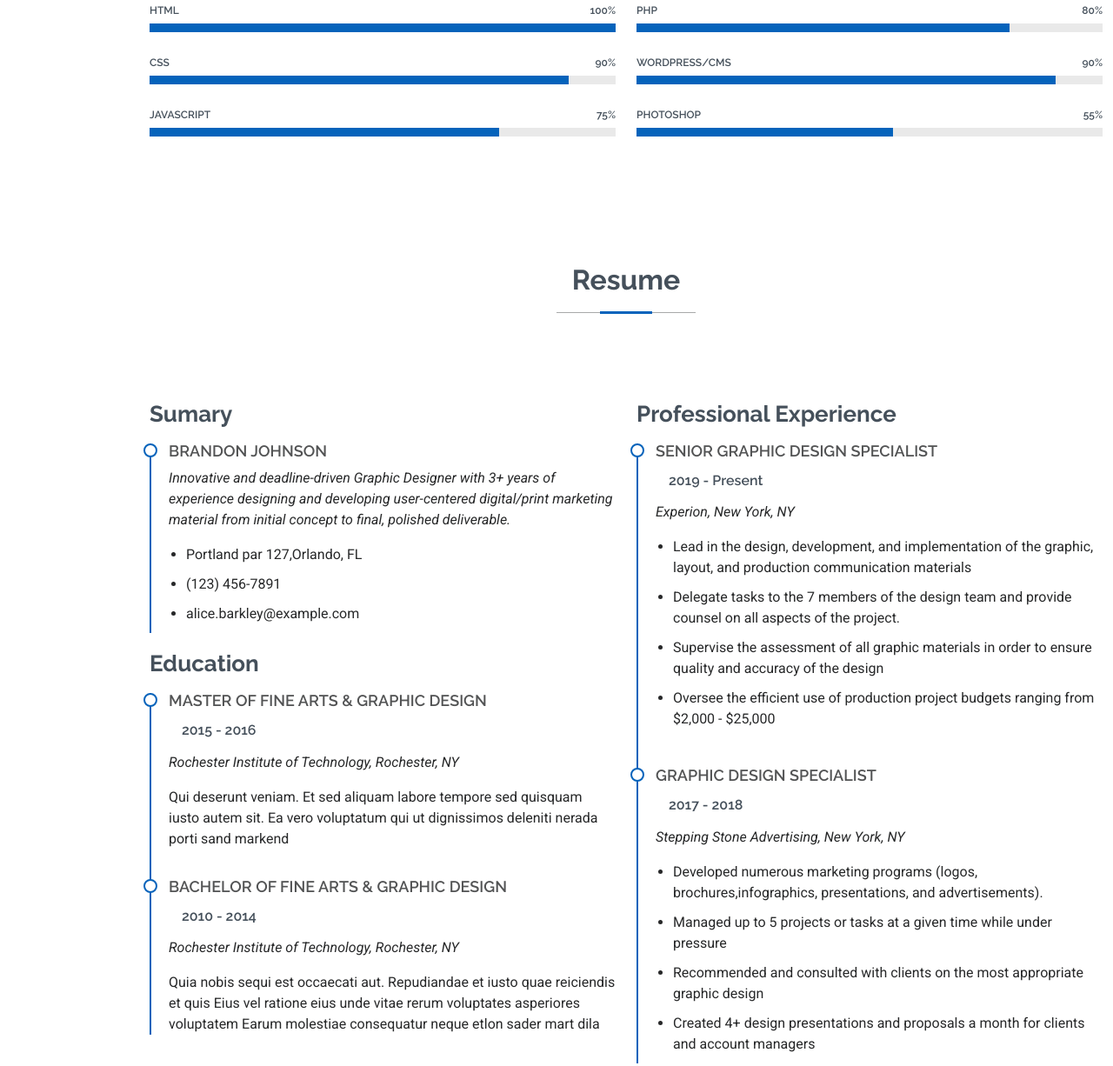
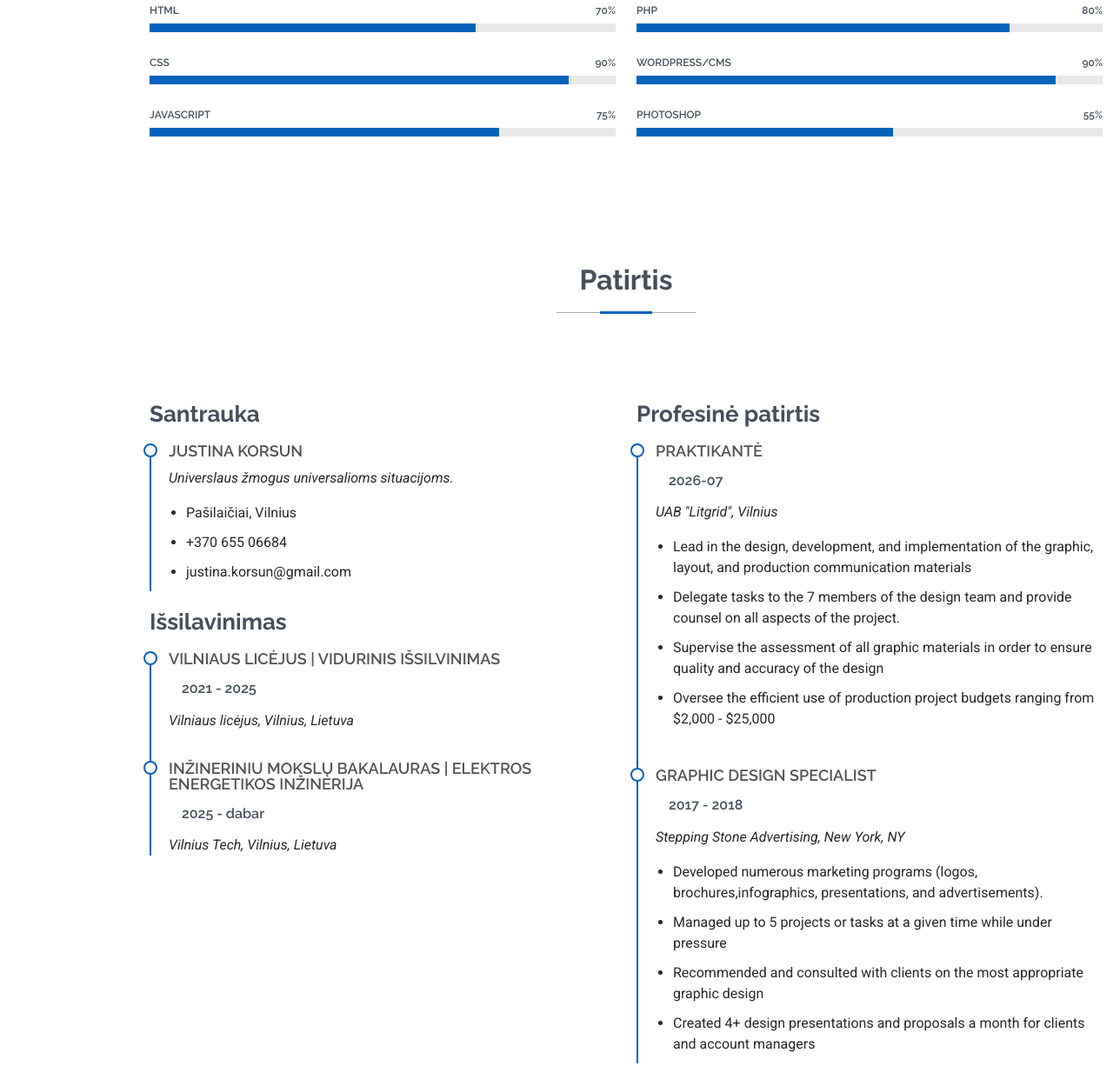
Before and after one commit to Just4Kor/Just4Kor.github.io, a plain HTML site: page index.html in a window 1280 px wide. Shown: the part 1659-2885 px from the top of the page at 87% size. Drawn offline with Linux system fonts and the light colour scheme.

Commit message:
beveik 8 laboras

```diff
--- a/index.html
+++ b/index.html
@@ -4,8 +4,8 @@
 <head>
   <meta charset="UTF-8">
   <meta content="width=device-width, initial-scale=1.0" name="viewport">
-  <title>Justina Korsun CV</title>
-  <meta content="" name="description">
+  <title>Mano CV</title>
+  <meta content="Justina Korsun CV" name="description">
   <meta content="" name="keywords">
 
   <!-- Favicons -->
@@ -70,7 +70,7 @@
             <div class="social-links">
               <a href="https://www.facebook.com/justina.korsun/"><i class="bi bi-facebook"></i></a>
               <a href="https://www.instagram.com/justuks086/"><i class="bi bi-instagram"></i></a>
-              <a href="#"><i class="bi bi-linkedin"></i></a>
+              <a href="https://www.linkedin.com/in/justina-korsun-5ba22132b/"><i class="bi bi-linkedin"></i></a>
             </div>
           </div>
         </div>
@@ -128,7 +128,7 @@
 
       <!-- Section Title -->
       <div class="container section-title" data-aos="fade-up">
-        <h2>Skills</h2>
+        <h2>Įgūdžiai</h2>
         <p>"Don’t wish for less problems; wish for more skills."</p>
       </div><!-- End Section Title -->
 
@@ -139,9 +139,9 @@
           <div class="col-lg-6">
 
             <div class="progress">
-              <span class="skill"><span>HTML</span> <i class="val">100%</i></span>
+              <span class="skill"><span>HTML</span> <i class="val">70%</i></span>
               <div class="progress-bar-wrap">
-                <div class="progress-bar" role="progressbar" aria-valuenow="100" aria-valuemin="0" aria-valuemax="100"></div>
+                <div class="progress-bar" role="progressbar" aria-valuenow="70" aria-valuemin="0" aria-valuemax="100"></div>
               </div>
             </div><!-- End Skills Item -->
 
@@ -197,7 +197,7 @@
 
       <!-- Section Title -->
       <div class="container section-title" data-aos="fade-up">
-        <h2>Resume</h2>
+        <h2>Patirtis</h2>
       </div><!-- End Section Title -->
 
       <div class="container">
@@ -205,41 +205,41 @@
         <div class="row">
 
           <div class="col-lg-6" data-aos="fade-up" data-aos-delay="100">
-            <h3 class="resume-title">Sumary</h3>
+            <h3 class="resume-title">Santrauka</h3>
 
             <div class="resume-item pb-0">
-              <h4>Brandon Johnson</h4>
-              <p><em>Innovative and deadline-driven Graphic Designer with 3+ years of experience designing and developing user-centered digital/print marketing material from initial concept to final, polished deliverable.</em></p>
+              <h4>Justina Korsun</h4>
+              <p><em>Universlaus žmogus universalioms situacijoms.</em></p>
               <ul>
-                <li>Portland par 127,Orlando, FL</li>
-                <li>(123) 456-7891</li>
-                <li>alice.barkley@example.com</li>
+                <li>Pašilaičiai, Vilnius</li>
+                <li>+370 655 06684</li>
+                <li>justina.korsun@gmail.com</li>
               </ul>
             </div><!-- Edn Resume Item -->
 
-            <h3 class="resume-title">Education</h3>
+            <h3 class="resume-title">Išsilavinimas</h3>
             <div class="resume-item">
-              <h4>Master of Fine Arts &amp; Graphic Design</h4>
-              <h5>2015 - 2016</h5>
-              <p><em>Rochester Institute of Technology, Rochester, NY</em></p>
-              <p>Qui deserunt veniam. Et sed aliquam labore tempore sed quisquam iusto autem sit. Ea vero voluptatum qui ut dignissimos deleniti nerada porti sand markend</p>
+              <h4>Vilniaus licėjus | Vidurinis išsilvinimas</h4>
+              <h5>2021 - 2025</h5>
+              <p><em>Vilniaus licėjus, Vilnius, Lietuva</em></p>
+              <p></p>
             </div><!-- Edn Resume Item -->
 
             <div class="resume-item">
-              <h4>Bachelor of Fine Arts &amp; Graphic Design</h4>
-              <h5>2010 - 2014</h5>
-              <p><em>Rochester Institute of Technology, Rochester, NY</em></p>
-              <p>Quia nobis sequi est occaecati aut. Repudiandae et iusto quae reiciendis et quis Eius vel ratione eius unde vitae rerum voluptates asperiores voluptatem Earum molestiae consequatur neque etlon sader mart dila</p>
+              <h4>Inžineriniu mokslų bakalauras | Elektros energetikos inžinerija</h4>
+              <h5>2025 - dabar</h5>
+              <p><em>Vilnius Tech, Vilnius, Lietuva</em></p>
+              <p></p>
             </div><!-- Edn Resume Item -->
 
           </div>
 
           <div class="col-lg-6" data-aos="fade-up" data-aos-delay="200">
-            <h3 class="resume-title">Professional Experience</h3>
+            <h3 class="resume-title">Profesinė patirtis</h3>
             <div class="resume-item">
-              <h4>Senior graphic design specialist</h4>
-              <h5>2019 - Present</h5>
-              <p><em>Experion, New York, NY </em></p>
+              <h4>Praktikantė</h4>
+              <h5>2026-07</h5>
+              <p><em>UAB "Litgrid", Vilnius</em></p>
               <ul>
                 <li>Lead in the design, development, and implementation of the graphic, layout, and production communication materials</li>
                 <li>Delegate tasks to the 7 members of the design team and provide counsel on all aspects of the project. </li>
```
Also changed, not shown: starter-page.html (+8 -8 lines).
